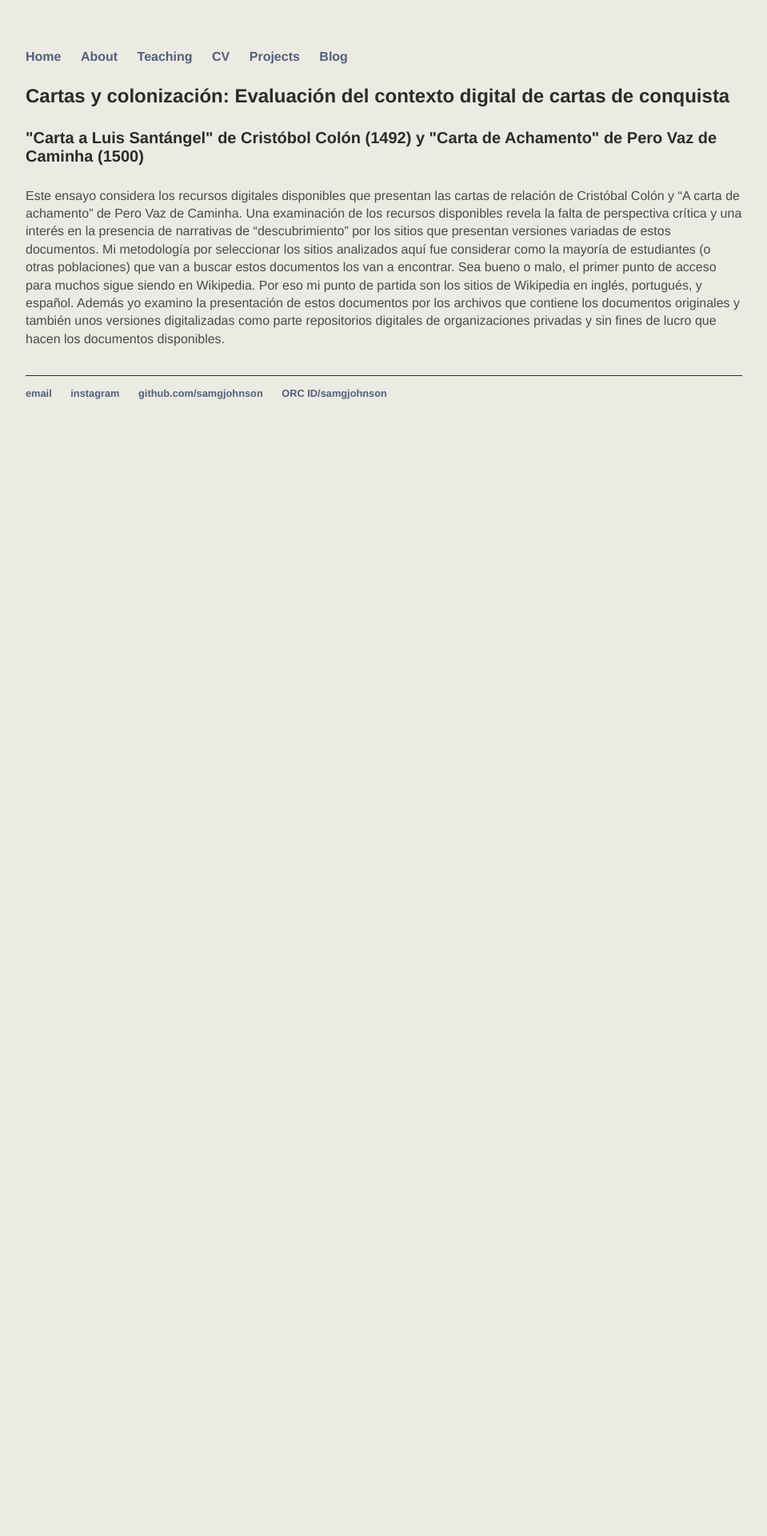
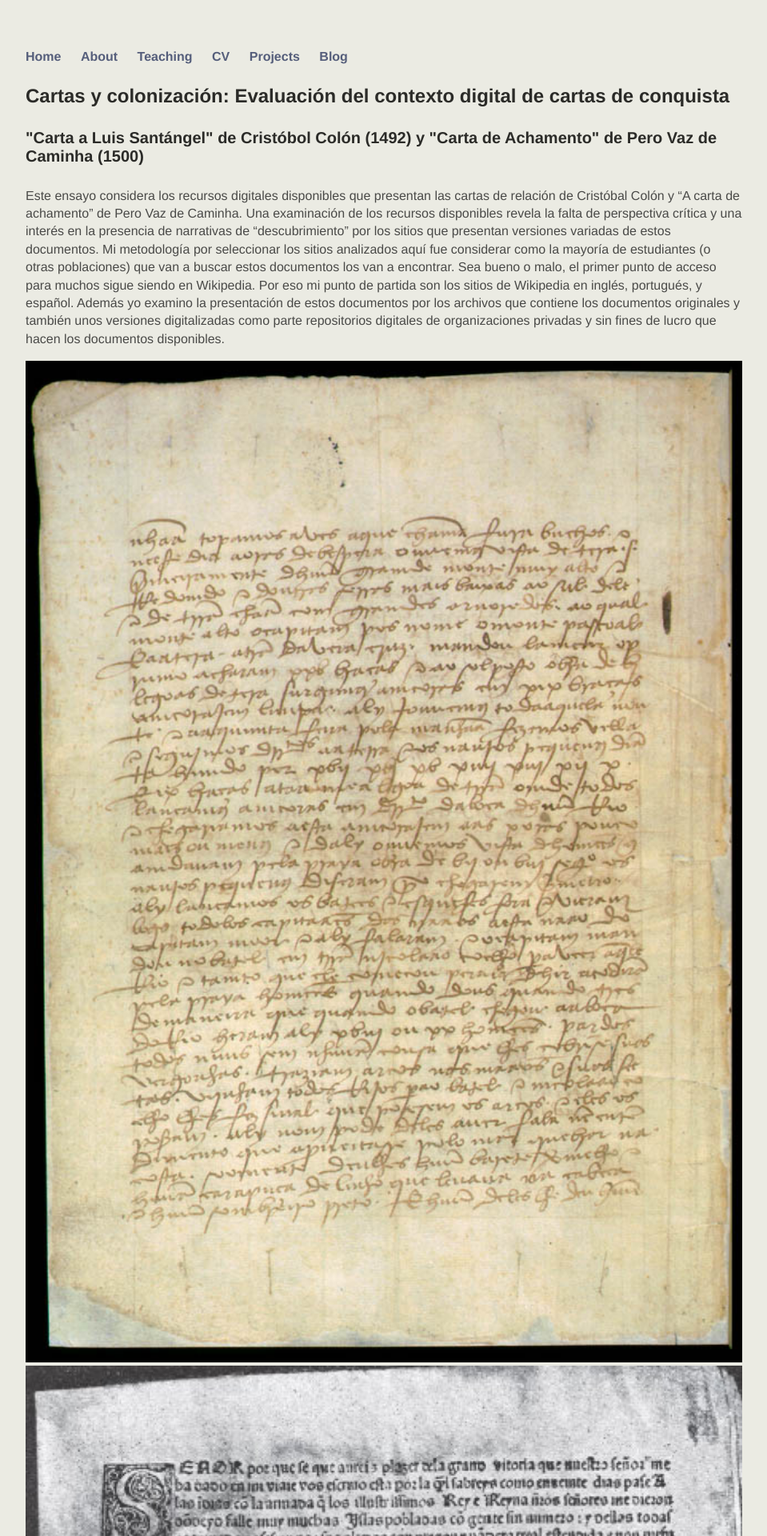
Before and after one commit to samgjohnson/samgjohnson.github.io, a Jekyll site: the page built from dhprojects/mll726sp2019/index.html, in a window 1280 px wide. Shown: the top 1920 px of the page at 80% size, without its empty margins (160-1119 px from the left). Built offline with Jekyll 4.4.1, drawn with Linux system fonts in a browser that asks for light colours; before the commit the page ends 900 px from its top, so only the background shows below that.

Commit message:
Update index.html

```diff
--- a/dhprojects/mll726sp2019/index.html
+++ b/dhprojects/mll726sp2019/index.html
@@ -4,5 +4,9 @@
 <h3>Cartas y colonización: Evaluación del contexto digital de cartas de conquista</h3>
 <h4>"Carta a Luis Santángel" de Cristóbol Colón (1492) y "Carta de Achamento" de Pero Vaz de Caminha (1500)</h4>
 <p>Este ensayo considera los recursos digitales disponibles que presentan las cartas de relación de Cristóbal Colón y “A carta de achamento” de Pero Vaz de Caminha. Una examinación de los recursos disponibles revela la falta de perspectiva crítica y una interés en la presencia de narrativas de “descubrimiento” por los sitios que presentan versiones variadas de estos documentos. Mi metodología por seleccionar los sitios analizados aquí fue considerar como la mayoría de estudiantes (o otras poblaciones) que van a buscar estos documentos los van a encontrar. Sea bueno o malo, el primer punto de acceso para muchos sigue siendo en Wikipedia. Por eso mi punto de partida son los sitios de Wikipedia en inglés, portugués, y español. Además yo examino la presentación de estos documentos por los archivos que contiene los documentos originales y también unos versiones digitalizadas como parte repositorios digitales de organizaciones privadas y sin fines de lucro que hacen los documentos disponibles.</p>
-<img src="assets\Carta-caminha-folio01v.jpg" alt="">
-<img src="assets\Columbus_letter_Spanish_text.jpg" alt="">
+<div class="row">
+  <div class="column">
+    <img src=\assets\Carta-caminha-folio01v.jpg style="width:100%">
+  </div>
+  <div class="column">
+    <img src=\assets\Columbus_letter_Spanish_text.jpg style="width:100%">
```
